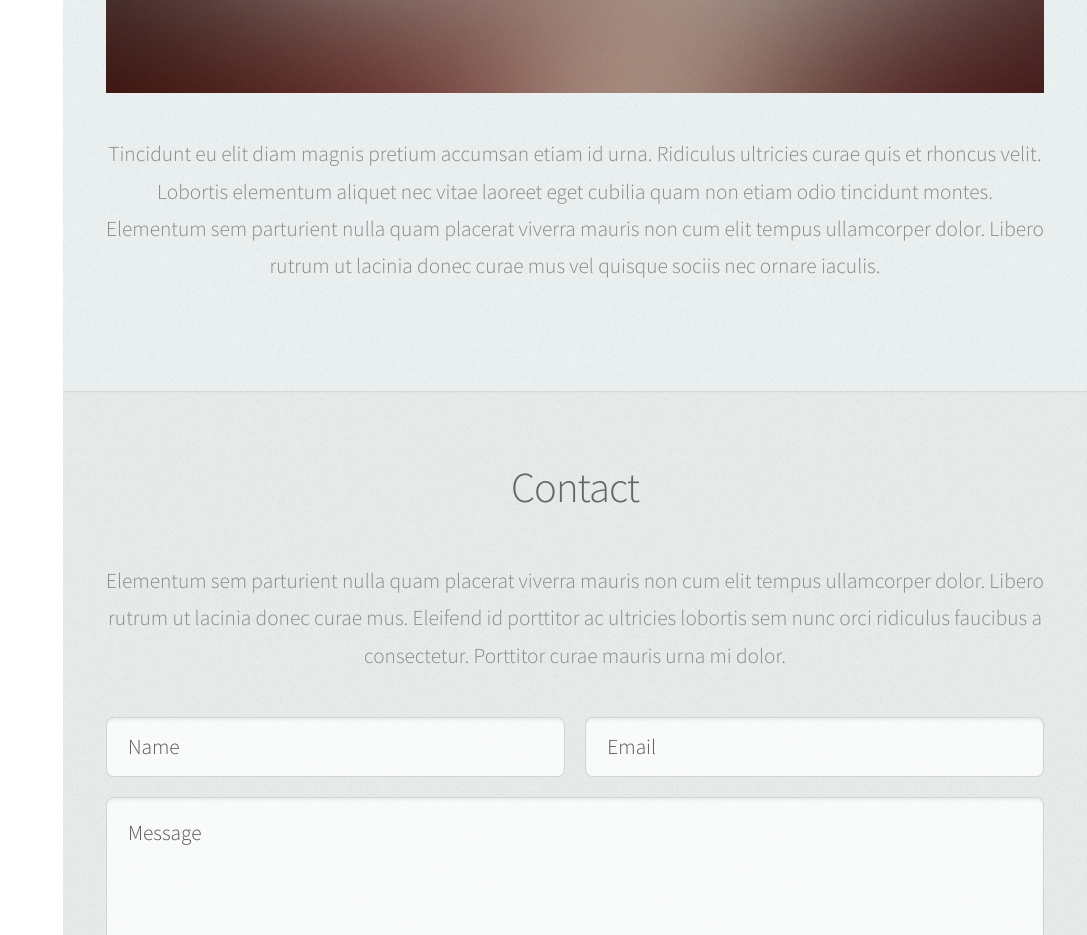
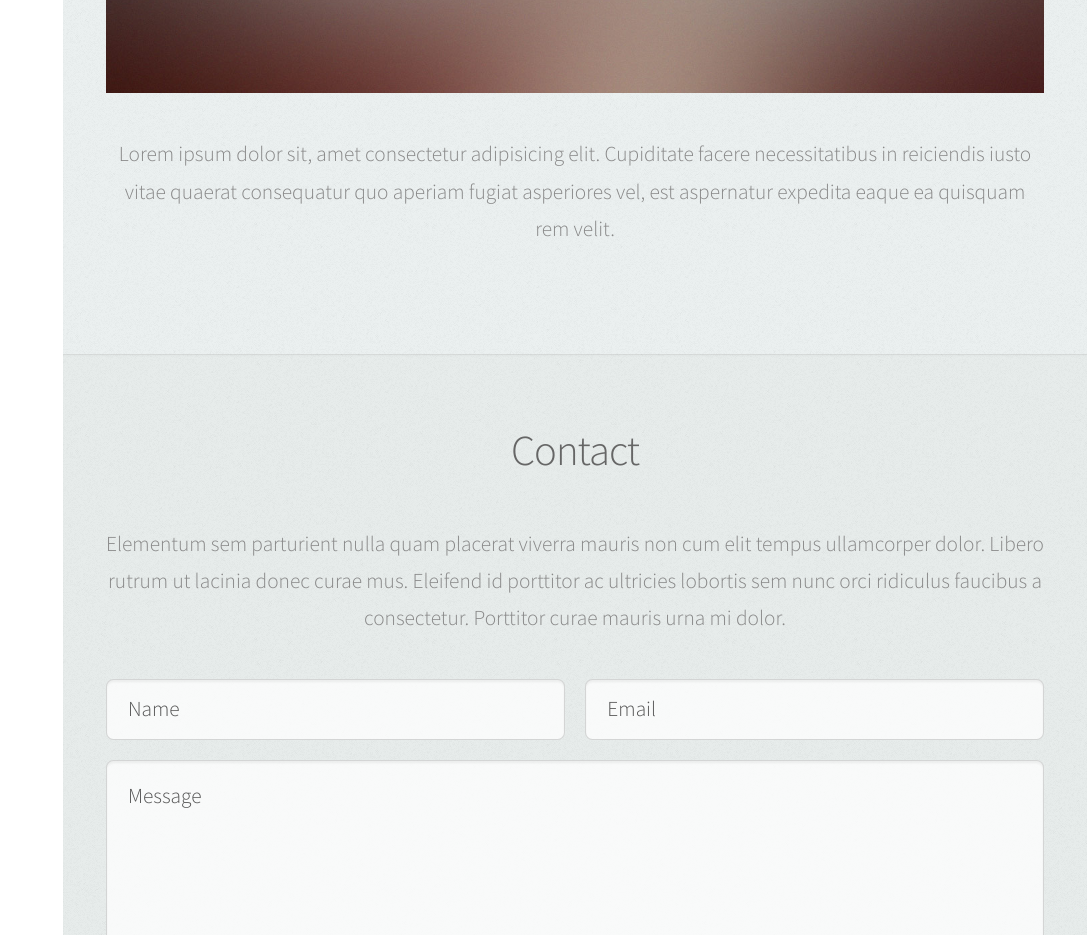
Before and after one commit to muna-jebril/portfolio, a plain HTML site: page starter-code/index.html in a window 1280 px wide. Shown: the part 1860-2795 px from the top of the page, without its empty margins (193-1280 px from the left). Drawn offline with Linux system fonts and the light colour scheme.

Commit message:
notfinished

```diff
--- a/starter-code/index.html
+++ b/starter-code/index.html
@@ -141,12 +141,7 @@
 
 							<a href="#" class="image featured"><img src="images/pic08.jpg" alt="" /></a>
 
-							<p>Tincidunt eu elit diam magnis pretium accumsan etiam id urna. Ridiculus
-							ultricies curae quis et rhoncus velit. Lobortis elementum aliquet nec vitae
-							laoreet eget cubilia quam non etiam odio tincidunt montes. Elementum sem
-							parturient nulla quam placerat viverra mauris non cum elit tempus ullamcorper
-							dolor. Libero rutrum ut lacinia donec curae mus vel quisque sociis nec
-							ornare iaculis.</p>
+							<p>Lorem ipsum dolor sit, amet consectetur adipisicing elit. Cupiditate facere necessitatibus in reiciendis iusto vitae quaerat consequatur quo aperiam fugiat asperiores vel, est aspernatur expedita eaque ea quisquam rem velit.</p>
 
 						</div>
 					</section>
```
